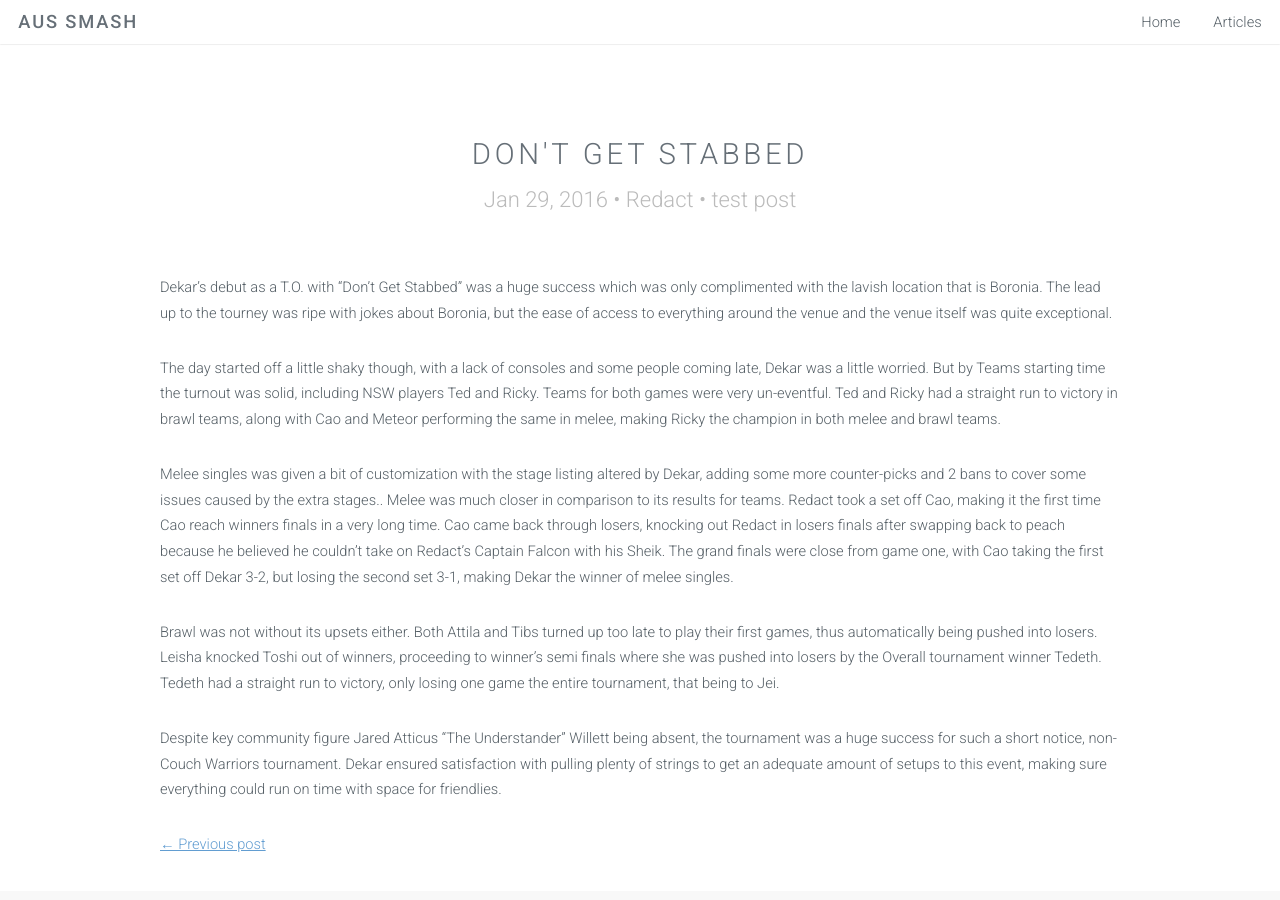
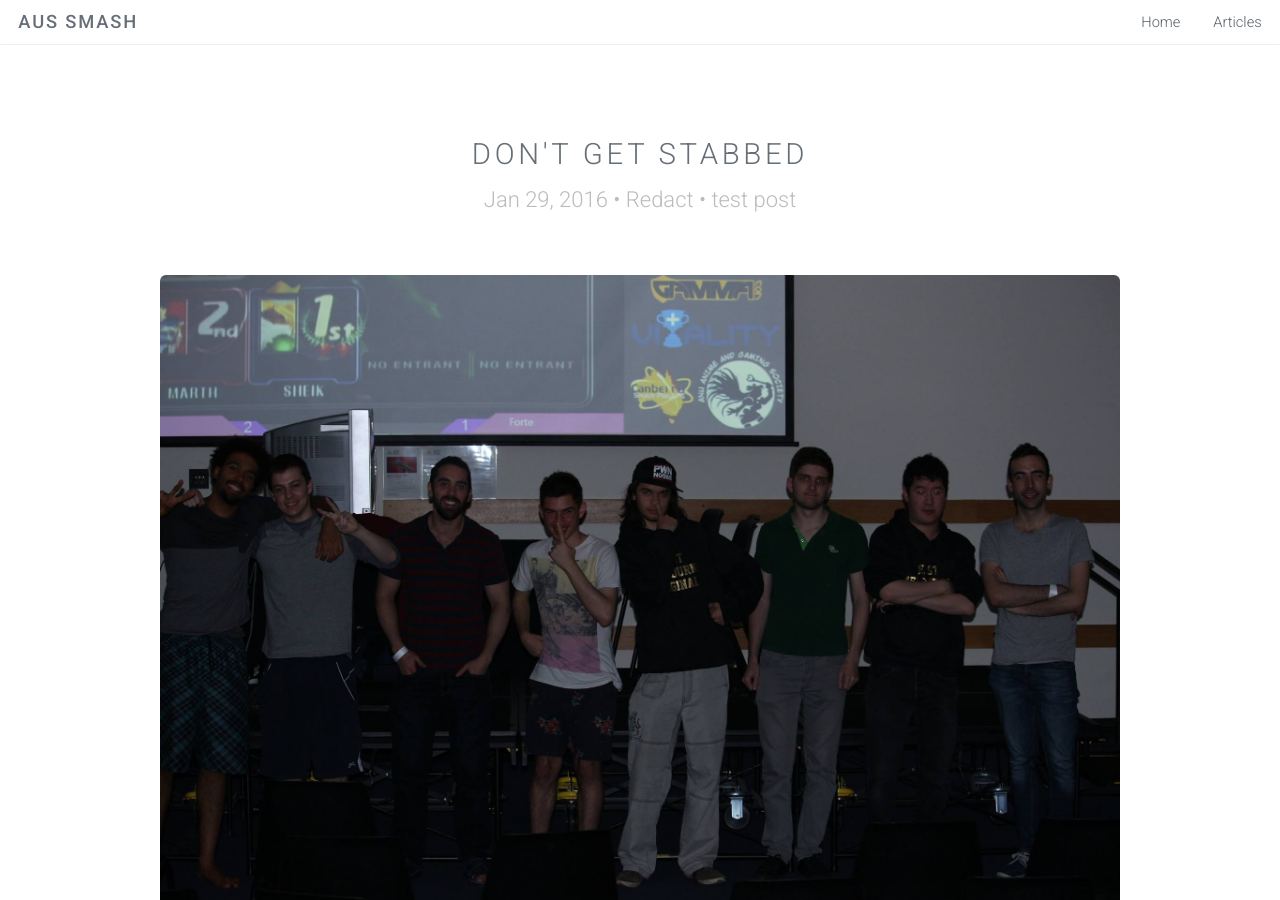
Before and after one commit to Jofzar/Jofzar.github.io, a Jekyll site: the page built from _posts/2016-01-29-dont-get-stabbed.markdown, in a window 1280 px wide and 900 px high. Built offline with Jekyll 4.4.1, drawn with Linux system fonts in a browser that asks for light colours.

Commit message:
test again
ads

```diff
--- a/_posts/2016-01-29-dont-get-stabbed.markdown
+++ b/_posts/2016-01-29-dont-get-stabbed.markdown
@@ -5,6 +5,7 @@ date: "2016-01-29 15:23:06"
 author: "Redact"
 meta: "test post"
 ---
+<img src="{{ site.baseurl }}/images/Dekar.jpg" class="fit image">
 Dekar’s debut as a T.O. with “Don’t Get Stabbed” was a huge success which was only complimented with the lavish location that is Boronia. The lead up to the tourney was ripe with jokes about Boronia, but the ease of access to everything around the venue and the venue itself was quite exceptional.
 
 The day started off a little shaky though, with a lack of consoles and some people coming late, Dekar was a little worried. But by Teams starting time the turnout was solid, including NSW players Ted and Ricky. Teams for both games were very un-eventful. Ted and Ricky had a straight run to victory in brawl teams, along with Cao and Meteor performing the same in melee, making Ricky the champion in both melee and brawl teams.
```
Also changed, not shown: images/Dekar.jpg (added).
